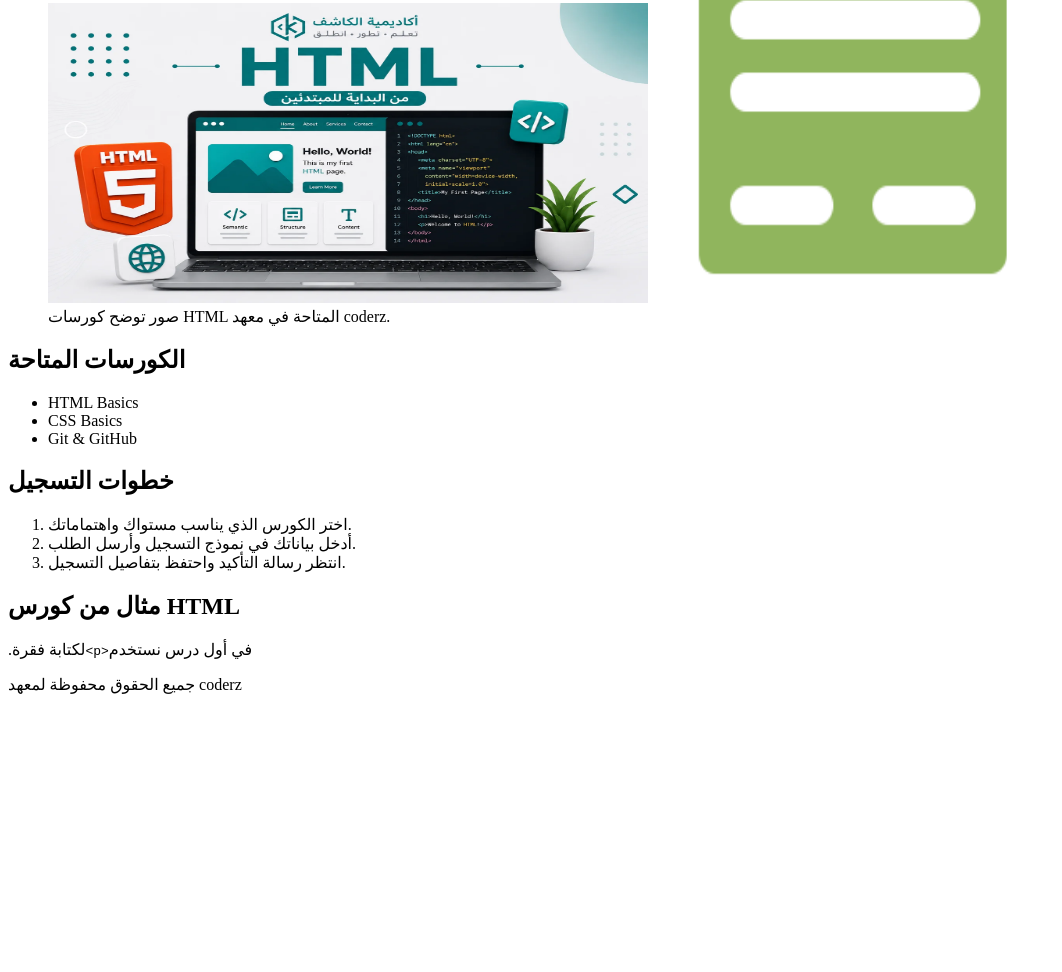
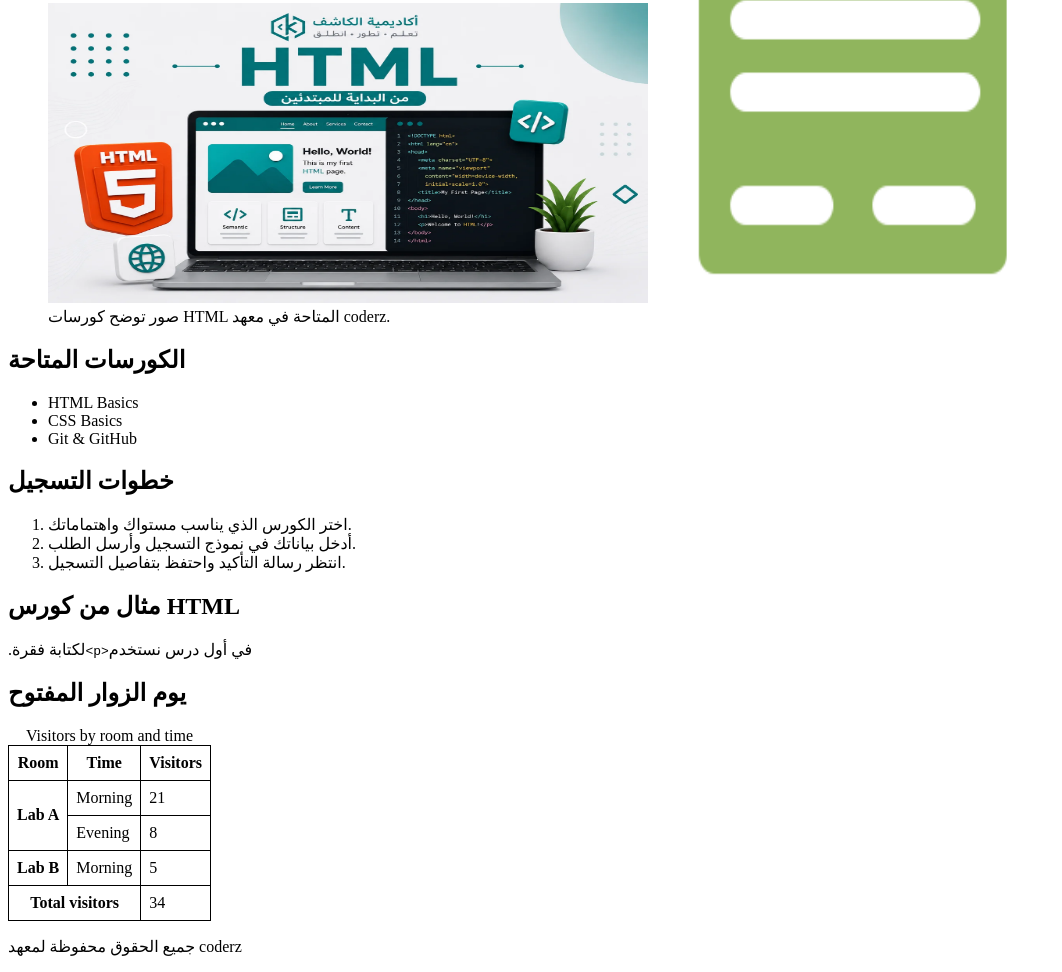
Before and after one commit to mousa-thabet/coderz-institute, a plain HTML site: page session-5/index.html in a window 1280 px wide. Shown: the part 557-1529 px from the top of the page, without its empty margins (0-1062 px from the left). Before the commit the page ends 1267 px from the top, so only its background shows below. Drawn offline with Linux system fonts and the light colour scheme.

Commit message:
Update answers and HTML files with corrections and enhancements

```diff
--- a/session-5/index.html
+++ b/session-5/index.html
@@ -1,9 +1,20 @@
+
 <!DOCTYPE html>
 <html lang="ar" dir="ltr">
 <head>
     <meta charset="UTF-8">
     <meta name="viewport" content="width=device-width, initial-scale=1.0">
     <title>معهد coderz</title>
+    <style>
+    table {
+        border-collapse: collapse;
+    }
+
+    th, td {
+        border: 1px solid black;
+        padding: 8px;
+    }
+</style>
 </head>
 <body>
     <header>
@@ -21,6 +32,7 @@
             <time datetime="2026-12-01T10:00">1 ديسمبر 2026، الساعة 10:00 صباحًا</time>.
         </p>
     </header>
+
     <nav>
         <a href="index.html">الرئيسية</a>
         <a href="pages/schedule.html">المواعيد</a>
@@ -28,7 +40,6 @@
     </nav>
 
     <main>
-
 
         <section id="monthly-courses">
             <h2>كورسات هذا الشهر</h2>
@@ -58,9 +69,6 @@
                 <figcaption>
                     صور توضح كورسات HTML المتاحة في معهد coderz.
                 </figcaption>
-
-
-
             </figure>
         </section>
 
@@ -88,6 +96,49 @@
         </section>
 
 
+        <section>
+            <h2>يوم الزوار المفتوح</h2>
+
+            <table>
+                <caption>Visitors by room and time</caption>
+
+                <thead>
+                    <tr>
+                        <th scope="col">Room</th>
+                        <th scope="col">Time</th>
+                        <th scope="col">Visitors</th>
+                    </tr>
+                </thead>
+
+                <tbody>
+                    <tr>
+                        <th scope="rowgroup" rowspan="2">Lab A</th>
+                        <td>Morning</td>
+                        <td>21</td>
+                    </tr>
+                    <tr>
+                        <td>Evening</td>
+                        <td>8</td>
+                    </tr>
+                </tbody>
+
+                <tbody>
+                    <tr>
+                        <th scope="row">Lab B</th>
+                        <td>Morning</td>
+                        <td>5</td>
+                    </tr>
+                </tbody>
+
+                <tfoot>
+                    <tr>
+                        <th scope="row" colspan="2">Total visitors</th>
+                        <td>34</td>
+                    </tr>
+                </tfoot>
+            </table>
+        </section>
+
     </main>
 
     <footer>
```
Also changed, not shown: session-5/pages/schedule.html (+11 -1 lines), session-5/answers.txt, 1 other file. Lines whose indentation alone changed are shown as unchanged.
